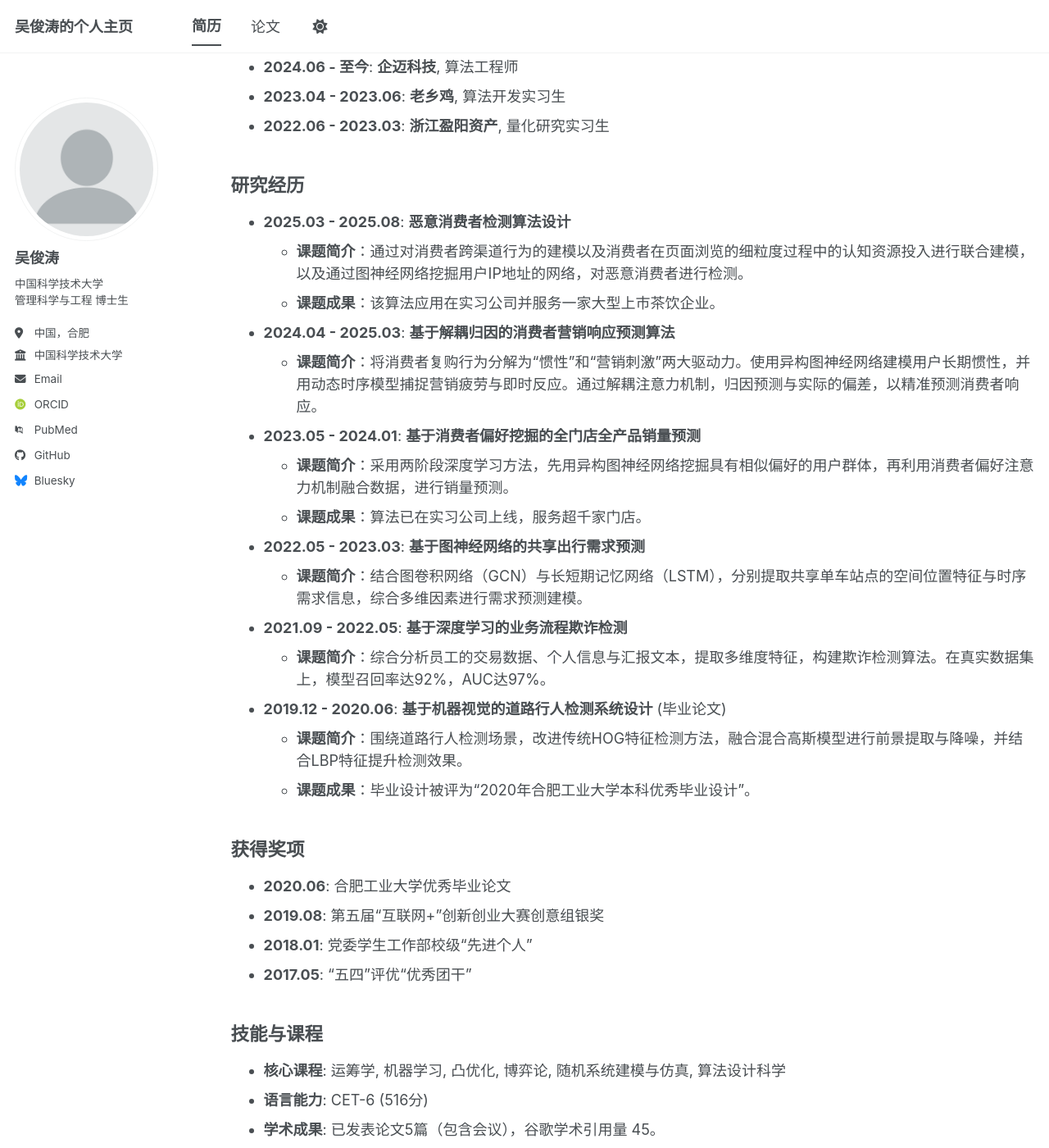
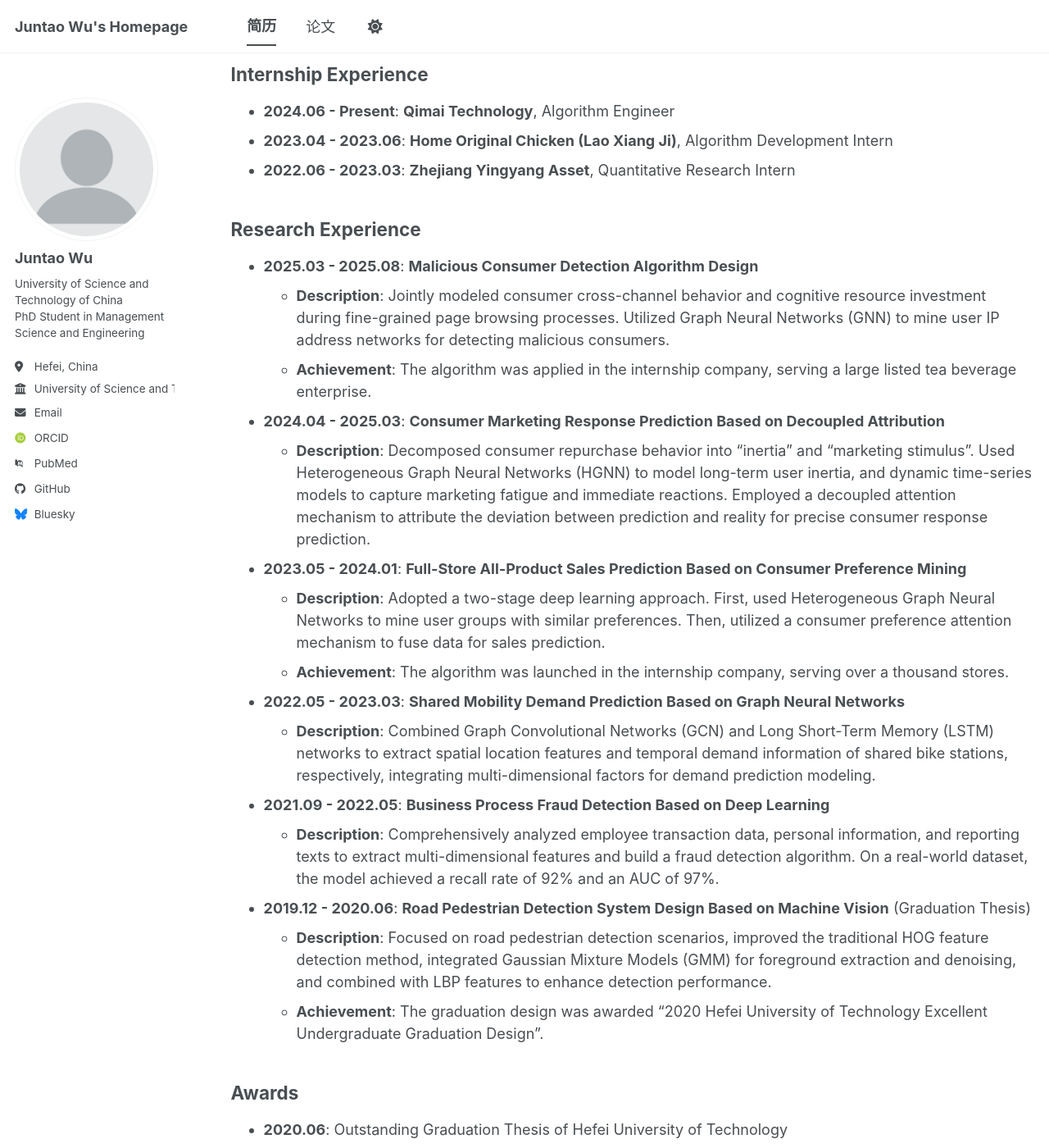
Before and after one commit to tinklert/tinklert.github.io, a Jekyll site: the page built from _pages/cv.md, in a window 1280 px wide and 1400 px high, scrolled down 340 px. Shown: the whole window at 82% size. Built offline with Jekyll 4.4.1, drawn with Linux system fonts in a browser that asks for light colours; some web fonts are replaced; a script bundle is joined from its source files by our own code; library files that are not in the unit come from our copies; some of the changed text lies outside the part shown.

Commit message:
Translate resume and site config to English

```diff
--- a/_config.yml
+++ b/_config.yml
@@ -9,10 +9,10 @@
 # Basic Site Settings
 locale                   : "en-US"
 site_theme               : "default" # The available themes options are "default", "air", "sunrise", "mint", "dirt" and "contrast"
-title                    : "吴俊涛的个人主页"
+title                    : "Juntao Wu's Homepage"
 title_separator          : "-"
-name                     : &name "吴俊涛"
-description              : &description "吴俊涛的在线简历与学术主页"
+name                     : &name "Juntao Wu"
+description              : &description "Juntao Wu's Online Resume and Academic Homepage"
 url                      : https://tinklert.github.io # The base hostname & protocol for your site e.g. "https://[your GitHub username].github.io",
                                                            # or if you already have some other page hosted on Github then use "https://[your GitHub username].github.io/[Your Repo Name]"
 baseurl                  : "" # the subpath of your site, e.g. "/blog"
@@ -24,11 +24,11 @@ repository               : "tinklert/tinklert.github.io"
 author:
   # Biographic information
   avatar           : "profile.png"
-  name             : "吴俊涛"
+  name             : "Juntao Wu"
   pronouns         : # example: "she/her"
-  bio              : "中国科学技术大学<br>管理科学与工程 博士生"
-  location         : "中国，合肥"
-  employer         : "中国科学技术大学"
+  bio              : "University of Science and Technology of China<br>PhD Student in Management Science and Engineering"
+  location         : "Hefei, China"
+  employer         : "University of Science and Technology of China"
   uri              : # URL
   email            : "wjt99@mail.ustc.edu.cn"
 
--- a/_pages/cv.md
+++ b/_pages/cv.md
@@ -1,6 +1,6 @@
 ---
 layout: archive
-title: "简历"
+title: "CV"
 permalink: /cv/
 author_profile: true
 redirect_from:
@@ -9,50 +9,50 @@ redirect_from:
 
 {% include base_path %}
 
-## 教育背景
+## Education
 
-* **2023.09 - 2026.06 (预计)**: 中国科学技术大学, 管理科学与工程 (博士)
-* **2021.09 - 2023.06**: 中国科学技术大学, 管理科学与工程 (硕士)
-* **2016.09 - 2020.06**: 合肥工业大学, 工业工程 (本科)
+* **2023.09 - 2026.06 (Expected)**: University of Science and Technology of China (USTC), Management Science and Engineering (PhD)
+* **2021.09 - 2023.06**: University of Science and Technology of China (USTC), Management Science and Engineering (Master)
+* **2016.09 - 2020.06**: Hefei University of Technology (HFUT), Industrial Engineering (Bachelor)
 
-## 实习经历
+## Internship Experience
 
-* **2024.06 - 至今**: **企迈科技**, 算法工程师
-* **2023.04 - 2023.06**: **老乡鸡**, 算法开发实习生
-* **2022.06 - 2023.03**: **浙江盈阳资产**, 量化研究实习生
+* **2024.06 - Present**: **Qimai Technology**, Algorithm Engineer
+* **2023.04 - 2023.06**: **Home Original Chicken (Lao Xiang Ji)**, Algorithm Development Intern
+* **2022.06 - 2023.03**: **Zhejiang Yingyang Asset**, Quantitative Research Intern
 
-## 研究经历
+## Research Experience
 
-* **2025.03 - 2025.08**: **恶意消费者检测算法设计**
-  * **课题简介**：通过对消费者跨渠道行为的建模以及消费者在页面浏览的细粒度过程中的认知资源投入进行联合建模，以及通过图神经网络挖掘用户IP地址的网络，对恶意消费者进行检测。
-  * **课题成果**：该算法应用在实习公司并服务一家大型上市茶饮企业。
+* **2025.03 - 2025.08**: **Malicious Consumer Detection Algorithm Design**
+  * **Description**: Jointly modeled consumer cross-channel behavior and cognitive resource investment during fine-grained page browsing processes. Utilized Graph Neural Networks (GNN) to mine user IP address networks for detecting malicious consumers.
+  * **Achievement**: The algorithm was applied in the internship company, serving a large listed tea beverage enterprise.
 
-* **2024.04 - 2025.03**: **基于解耦归因的消费者营销响应预测算法**
-  * **课题简介**：将消费者复购行为分解为“惯性”和“营销刺激”两大驱动力。使用异构图神经网络建模用户长期惯性，并用动态时序模型捕捉营销疲劳与即时反应。通过解耦注意力机制，归因预测与实际的偏差，以精准预测消费者响应。
+* **2024.04 - 2025.03**: **Consumer Marketing Response Prediction Based on Decoupled Attribution**
+  * **Description**: Decomposed consumer repurchase behavior into "inertia" and "marketing stimulus". Used Heterogeneous Graph Neural Networks (HGNN) to model long-term user inertia, and dynamic time-series models to capture marketing fatigue and immediate reactions. Employed a decoupled attention mechanism to attribute the deviation between prediction and reality for precise consumer response prediction.
 
-* **2023.05 - 2024.01**: **基于消费者偏好挖掘的全门店全产品销量预测**
-  * **课题简介**：采用两阶段深度学习方法，先用异构图神经网络挖掘具有相似偏好的用户群体，再利用消费者偏好注意力机制融合数据，进行销量预测。
-  * **课题成果**：算法已在实习公司上线，服务超千家门店。
+* **2023.05 - 2024.01**: **Full-Store All-Product Sales Prediction Based on Consumer Preference Mining**
+  * **Description**: Adopted a two-stage deep learning approach. First, used Heterogeneous Graph Neural Networks to mine user groups with similar preferences. Then, utilized a consumer preference attention mechanism to fuse data for sales prediction.
+  * **Achievement**: The algorithm was launched in the internship company, serving over a thousand stores.
 
-* **2022.05 - 2023.03**: **基于图神经网络的共享出行需求预测**
-  * **课题简介**：结合图卷积网络（GCN）与长短期记忆网络（LSTM），分别提取共享单车站点的空间位置特征与时序需求信息，综合多维因素进行需求预测建模。
+* **2022.05 - 2023.03**: **Shared Mobility Demand Prediction Based on Graph Neural Networks**
+  * **Description**: Combined Graph Convolutional Networks (GCN) and Long Short-Term Memory (LSTM) networks to extract spatial location features and temporal demand information of shared bike stations, respectively, integrating multi-dimensional factors for demand prediction modeling.
 
-* **2021.09 - 2022.05**: **基于深度学习的业务流程欺诈检测**
-  * **课题简介**：综合分析员工的交易数据、个人信息与汇报文本，提取多维度特征，构建欺诈检测算法。在真实数据集上，模型召回率达92%，AUC达97%。
+* **2021.09 - 2022.05**: **Business Process Fraud Detection Based on Deep Learning**
+  * **Description**: Comprehensively analyzed employee transaction data, personal information, and reporting texts to extract multi-dimensional features and build a fraud detection algorithm. On a real-world dataset, the model achieved a recall rate of 92% and an AUC of 97%.
 
-* **2019.12 - 2020.06**: **基于机器视觉的道路行人检测系统设计** (毕业论文)
-  * **课题简介**：围绕道路行人检测场景，改进传统HOG特征检测方法，融合混合高斯模型进行前景提取与降噪，并结合LBP特征提升检测效果。
-  * **课题成果**：毕业设计被评为“2020年合肥工业大学本科优秀毕业设计”。
+* **2019.12 - 2020.06**: **Road Pedestrian Detection System Design Based on Machine Vision** (Graduation Thesis)
+  * **Description**: Focused on road pedestrian detection scenarios, improved the traditional HOG feature detection method, integrated Gaussian Mixture Models (GMM) for foreground extraction and denoising, and combined with LBP features to enhance detection performance.
+  * **Achievement**: The graduation design was awarded "2020 Hefei University of Technology Excellent Undergraduate Graduation Design".
 
-## 获得奖项
+## Awards
 
-* **2020.06**: 合肥工业大学优秀毕业论文
-* **2019.08**: 第五届“互联网+”创新创业大赛创意组银奖
-* **2018.01**: 党委学生工作部校级“先进个人”
-* **2017.05**: “五四”评优“优秀团干”
+* **2020.06**: Outstanding Graduation Thesis of Hefei University of Technology
+* **2019.08**: Silver Award in the Creative Group of the 5th "Internet+" Innovation and Entrepreneurship Competition
+* **2018.01**: University-level "Advanced Individual" by the Student Work Department of the Party Committee
+* **2017.05**: "Excellent Youth League Cadre" in the "May Fourth" Evaluation
 
-## 技能与课程
+## Skills and Courses
 
-* **核心课程**: 运筹学, 机器学习, 凸优化, 博弈论, 随机系统建模与仿真, 算法设计科学
-* **语言能力**: CET-6 (516分)
-* **学术成果**: 已发表论文5篇（包含会议），谷歌学术引用量 45。
+* **Core Courses**: Operations Research, Machine Learning, Convex Optimization, Game Theory, Stochastic System Modeling and Simulation, Algorithm Design Science
+* **Language Proficiency**: CET-6 (516)
+* **Academic Achievements**: 5 papers published (including conferences), Google Scholar Citations: 45.
```
